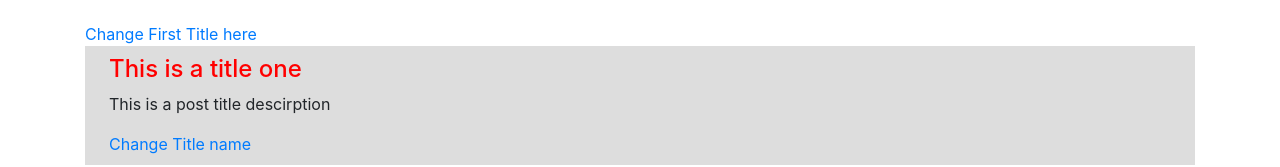
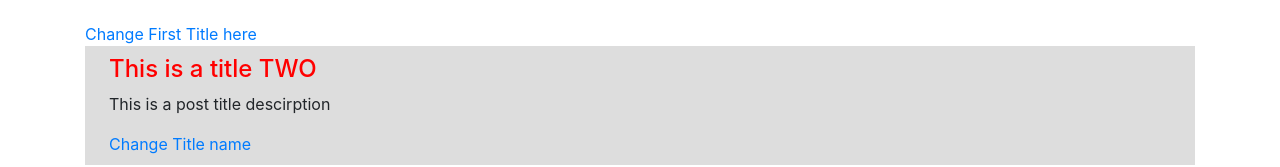
Before and after one commit to nuruzzamanHimel0/13_leela_webdev_vue3_full, a Vue app in the folder vue3-project/: page / in a window 1280 px wide. Shown: the part 191-358 px from the top of the page. Built offline with nearby package versions, Linux system fonts and the light colour scheme.

Commit message:
validator and default

```diff
--- a/vue3-project/src/App.vue
+++ b/vue3-project/src/App.vue
@@ -7,8 +7,8 @@
 
           <div v-for="(value, key) in posts" :key="key">
               <a href="" @click.prevent="changeFirstTitle(key)" >Change First Title here</a>
-            <!-- <compSInglePost v-bind:data="value" :isActive="1" ></compSInglePost> -->
-            <compSInglePost  :isActive="1" ></compSInglePost>
+            <compSInglePost v-bind:postdata="value" :isActive="1" ></compSInglePost>
+
             <br>
           </div>
 
--- a/vue3-project/src/components/singlePost.vue
+++ b/vue3-project/src/components/singlePost.vue
@@ -15,12 +15,12 @@
 export default {
     data(){
         return {
-           post: this.data
+           post: this.postdata
         }
     },
     // props:['data','isActive'],
     props:{
-        data:{
+        postdata:{
             type: Object,
             required: false,
             default:function(){
@@ -33,7 +33,10 @@ export default {
         isActive:{
             type: Number,
             required:true,
-            default:1
+            default:1,
+            validator: function(value){
+                return [0,1].includes(value);
+            }
         }
     },
     methods:{
```
